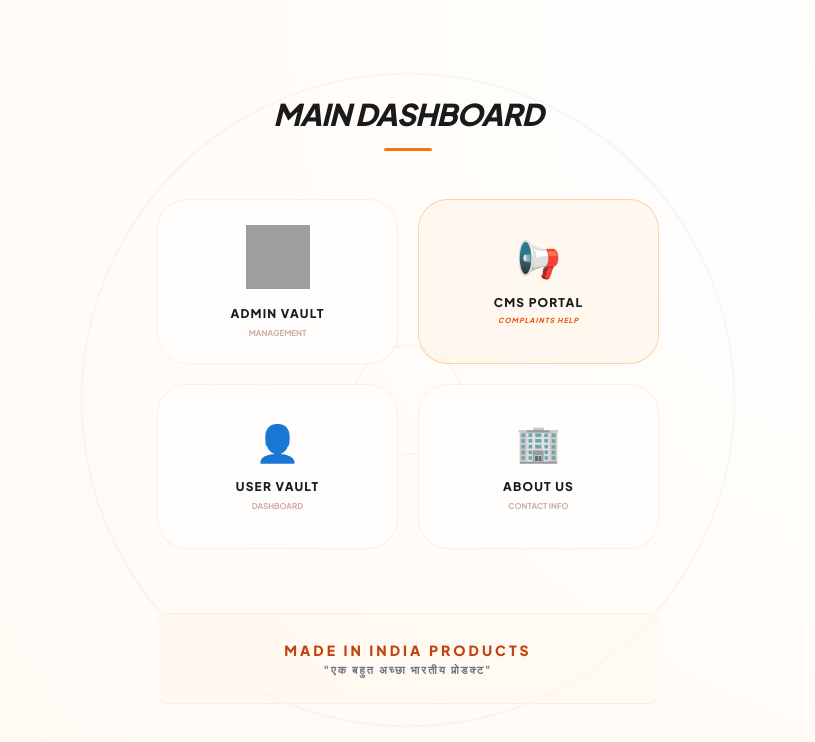
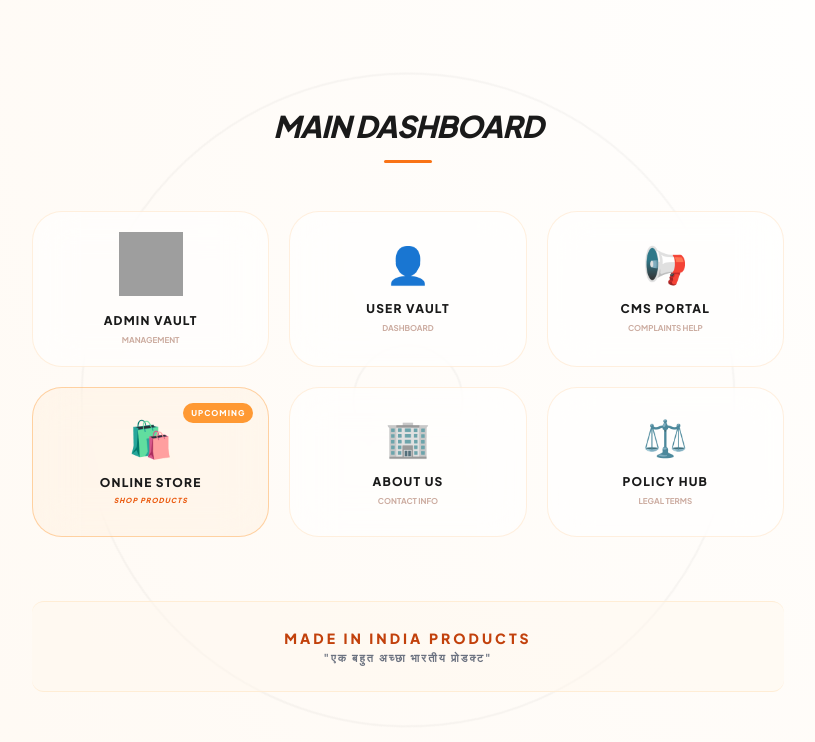
Before and after one commit to Sheelu955/Patel-Traders, a plain HTML site: page index.html in a window 1280 px wide. Both pictures are taken after a click on the button "GET STARTED →". Shown: the whole page, without its empty margins (232-1047 px from the left). Drawn offline with nearby package versions, Linux system fonts and the light colour scheme; grey boxes are pictures that could not be loaded.

Commit message:
Update index.html

```diff
--- a/index.html
+++ b/index.html
@@ -51,19 +51,19 @@
         .reveal { opacity: 0; transform: translateY(20px); animation: revealUp 0.8s cubic-bezier(0.2, 1, 0.3, 1) forwards; }
         @keyframes revealUp { to { opacity: 1; transform: translateY(0); } }
 
-        /* 💎 Elite Buttons (2x2 Grid) */
+        /* 💎 Elite Buttons (2x3 Grid Adjusted) */
         .vault-btn {
             background: rgba(255, 255, 255, 0.6);
             backdrop-filter: blur(20px);
             border: 1px solid rgba(255, 153, 51, 0.15);
             border-radius: 30px;
-            padding: 24px;
+            padding: 20px;
             transition: all 0.5s cubic-bezier(0.23, 1, 0.32, 1);
             display: flex;
             flex-direction: column;
             align-items: center;
             justify-content: center;
-            min-height: 165px;
+            min-height: 150px;
             cursor: pointer;
             position: relative;
             z-index: 10;
@@ -93,7 +93,6 @@
             z-index: 20;
         }
 
-        /* 🚨 Disclaimer Modal (Security Gate) */
         #disclaimerModal {
             position: fixed;
             inset: 0;
@@ -116,6 +115,8 @@
             border: 2px solid var(--saffron-main);
             box-shadow: 0 30px 60px rgba(0,0,0,0.3);
             animation: modalIn 0.5s cubic-bezier(0.175, 0.885, 0.32, 1.275) forwards;
+            max-height: 85vh;
+            overflow-y: auto;
         }
 
         @keyframes modalIn {
@@ -131,6 +132,21 @@
 
         .icon-box { transition: 0.4s ease; pointer-events: none; }
         @keyframes float { 0%, 100% { transform: translateY(0); } 50% { transform: translateY(-15px); } }
+
+        /* 🚀 Upcoming Badge */
+        .upcoming-tag {
+            position: absolute;
+            top: 15px;
+            right: 15px;
+            background: #ff9933;
+            color: white;
+            font-size: 8px;
+            padding: 4px 8px;
+            border-radius: 50px;
+            font-weight: 900;
+            letter-spacing: 1px;
+            text-transform: uppercase;
+        }
     </style>
 </head>
 <body>
@@ -170,23 +186,17 @@
         </div>
     </div>
 
-    <div id="selectionScreen" class="hidden w-full max-w-[550px] px-6 text-center relative z-10">
+    <div id="selectionScreen" class="hidden w-full max-w-[800px] px-6 text-center relative z-10 overflow-y-auto max-h-screen py-10">
         <div id="selHeader" class="mb-12 opacity-0">
             <h3 class="text-3xl font-black text-[#1a1a1a] italic uppercase tracking-tight">Main Dashboard</h3>
             <div class="h-[3px] w-12 bg-orange-500 mx-auto mt-4 rounded-full"></div>
         </div>
 
-        <div class="grid grid-cols-2 gap-5">
+        <div class="grid grid-cols-2 md:grid-cols-3 gap-5">
             <div onclick="openModal('admin')" class="vault-btn anim-btn">
                 <img src="https://i.ibb.co/JwnkKFyV/business-user-shield-78370-7029.webp" class="w-16 h-16 mb-4 icon-box">
                 <h3 class="text-[#1a1a1a] text-[12px] font-extrabold tracking-widest uppercase">Admin Vault</h3>
                 <p class="text-orange-900/40 text-[8px] font-bold mt-1 uppercase">Management</p>
-            </div>
-
-            <div onclick="openModal('cms')" class="vault-btn anim-btn" style="border-color: rgba(255, 153, 51, 0.4); background: rgba(255, 153, 51, 0.05);">
-                <div class="text-4xl mb-4 icon-box">📢</div>
-                <h3 class="text-[#1a1a1a] text-[12px] font-extrabold tracking-widest uppercase">CMS Portal</h3>
-                <p class="text-orange-600 font-black text-[7px] mt-1 italic uppercase tracking-[1px]">Complaints Help</p>
             </div>
 
             <div onclick="openModal('customer')" class="vault-btn anim-btn">
@@ -195,11 +205,30 @@
                 <p class="text-orange-900/40 text-[8px] font-bold mt-1 uppercase">Dashboard</p>
             </div>
 
+            <div onclick="openModal('cms')" class="vault-btn anim-btn">
+                <div class="text-4xl mb-4 icon-box">📢</div>
+                <h3 class="text-[#1a1a1a] text-[12px] font-extrabold tracking-widest uppercase">CMS Portal</h3>
+                <p class="text-orange-900/40 text-[8px] font-bold mt-1 uppercase">Complaints Help</p>
+            </div>
+
+            <div onclick="openModal('upcoming')" class="vault-btn anim-btn" style="border-color: rgba(255, 153, 51, 0.4); background: rgba(255, 153, 51, 0.05);">
+                <span class="upcoming-tag">Upcoming</span>
+                <div class="text-4xl mb-4 icon-box">🛍️</div>
+                <h3 class="text-[#1a1a1a] text-[12px] font-extrabold tracking-widest uppercase">Online Store</h3>
+                <p class="text-orange-600 font-black text-[7px] mt-1 italic uppercase tracking-[1px]">Shop Products</p>
+            </div>
+
             <a href="https://sheelu955.github.io/About-Patel-Traders-/" class="vault-btn anim-btn">
                 <div class="text-4xl mb-4 icon-box">🏢</div>
                 <h3 class="text-[#1a1a1a] text-[12px] font-extrabold tracking-widest uppercase">About Us</h3>
                 <p class="text-orange-900/40 text-[8px] font-bold mt-1 uppercase">Contact Info</p>
             </a>
+
+            <div onclick="openModal('policies')" class="vault-btn anim-btn">
+                <div class="text-4xl mb-4 icon-box">⚖️</div>
+                <h3 class="text-[#1a1a1a] text-[12px] font-extrabold tracking-widest uppercase">Policy Hub</h3>
+                <p class="text-orange-900/40 text-[8px] font-bold mt-1 uppercase">Legal Terms</p>
+            </div>
         </div>
 
         <div id="footer" class="mt-16 opacity-0">
@@ -214,9 +243,9 @@
         <div class="modal-content">
             <div id="modalIcon" class="text-4xl mb-4">⚠️</div>
             <h2 id="modalTitle" class="text-xl font-black text-orange-700 uppercase tracking-widest mb-1">DISCLAIMER</h2>
-            <p class="text-[10px] font-bold text-gray-400 uppercase tracking-[3px] mb-6">Read And Understand</p>
+            <p class="text-[10px] font-bold text-gray-400 uppercase tracking-[3px] mb-6">Information Hub</p>
 
-            <p id="modalText" class="text-sm text-gray-600 leading-relaxed font-bold mb-8"></p>
+            <div id="modalText" class="text-sm text-gray-600 leading-relaxed font-bold mb-8 text-left space-y-4"></div>
             <div class="flex flex-col gap-3">
                 <button id="continueBtn" class="btn-modal-continue">Continue Anyway</button>
                 <button onclick="closeModal()" class="btn-modal-back">Back to Master Portal</button>
@@ -246,18 +275,39 @@
 
         function openModal(type) {
             const modal = document.getElementById('disclaimerModal');
-            const text = document.getElementById('modalText');
+            const content = document.getElementById('modalText');
             const btn = document.getElementById('continueBtn');
+            const icon = document.getElementById('modalIcon');
+            const title = document.getElementById('modalTitle');
+
+            btn.style.display = "block";
+            icon.innerText = "⚠️";
+            title.innerText = "DISCLAIMER";
 
             if(type === 'admin') {
-                text.innerText = "This is the portal especially designed for admins/owners of Patel Traders. Please do not login if you are a customer. If you login, that will be considered as an illegal practice and found to be guilty. Please login to the Customer Gateway if you are a customer or continue anyway.";
+                content.innerHTML = "This is the portal especially designed for admins/owners of Patel Traders. Please do not login if you are a customer. If you login, that will be considered as an illegal practice and found to be guilty. Please login to the Customer Gateway if you are a customer or continue anyway.";
                 targetURL = "https://sheelu955.github.io/Admin-Gateway/";
             } else if(type === 'cms') {
-                text.innerText = "This is the portal especially designed to handle the customer complaints and the request approval from the admin. If you are a customer please login to customer CMS portal only. If you login to admin portal that will be considered as illegal practice and you will be filed a case.";
+                content.innerHTML = "This is the portal especially designed to handle the customer complaints and the request approval from the admin. If you are a customer please login to customer CMS portal only. If you login to admin portal that will be considered as illegal practice and you will be filed a case.";
                 targetURL = "https://sheelu955.github.io/CMS-COMPLAINT-MANAGEMENT-SYSTEM/";
-            } else {
-                text.innerText = "This is the portal especially designed for the customers of Patel Traders. It is only valid for customers. Please login if you are an admin.";
+            } else if(type === 'customer') {
+                content.innerHTML = "This is the portal especially designed for the customers of Patel Traders. It is only valid for customers. Please login if you are an admin.";
                 targetURL = "https://sheelu955.github.io/Customer-Gateway/";
+            } else if(type === 'upcoming') {
+                title.innerText = "UPCOMING STORE";
+                icon.innerText = "🚀";
+                content.innerHTML = "Our <b>Online Store & Online Portal</b> is currently under construction. We are working hard to bring you a premium shopping experience. Stay tuned!";
+                btn.style.display = "none";
+            } else if(type === 'policies') {
+                title.innerText = "LEGAL HUB";
+                icon.innerText = "⚖️";
+                btn.style.display = "none";
+                content.innerHTML = `
+                    <div class='space-y-4 text-xs'>
+                        <p><b>Terms & Conditions:</b> By using our portal, you agree to follow the rules set by Patel Traders. No illegal access is allowed.</p>
+                        <p><b>Refund Policy:</b> Refunds are processed within 7-10 working days only for valid transaction errors. Physical goods follow shop rules.</p>
+                        <p><b>Payment Policy:</b> All payments are secured via unified gateways. Do not share your OTP or password with anyone.</p>
+                    </div>`;
             }
 
             btn.onclick = () => window.location.href = targetURL;
```
